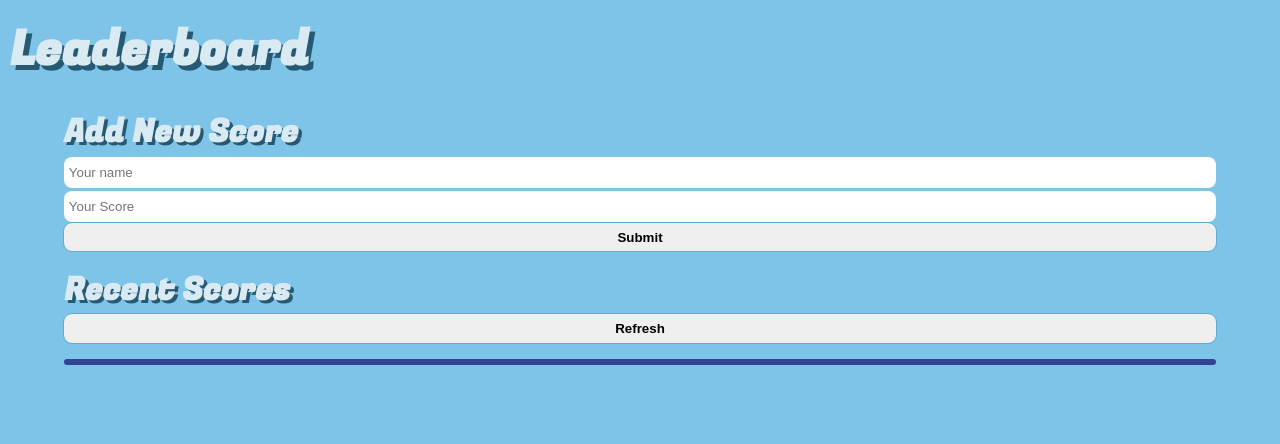
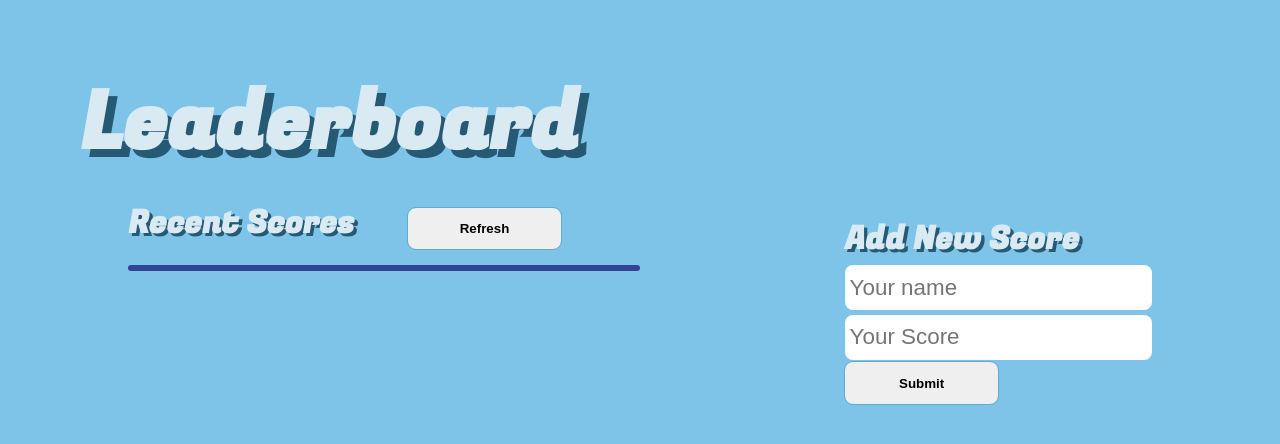
Before and after one commit to CesarHerr/Leaderboard, a website built with webpack: page src/index.html in a window 1280 px wide. Built offline with nearby package versions, Linux system fonts and the light colour scheme.

Commit message:
Add styles for the desktop version

```diff
--- a/src/style.css
+++ b/src/style.css
@@ -109,3 +109,47 @@ button:hover {
 section button:active {
   background-color: rgb(99, 2, 2);
 }
+
+@media only screen and (min-width: 767px) {
+
+  h1 {
+    margin: 1em 0 0 1em;
+    font-size: 5rem;
+  }
+
+  .container {
+    display: flex;
+    flex-direction: row;
+    justify-content: space-between;
+    margin-top: 1em;
+    width: 80%;
+  }
+
+  section {
+    min-width: 400px;
+    margin-top: 1em;
+    width: 50%;
+    order: 1;
+  }
+
+  form {
+    order: 2;
+    width: 30%;
+  }
+
+  form input {
+    padding: 0.6rem 0.3rem;
+    font-size: 1.4rem;
+  }
+
+  button {
+    width: 50%;
+    padding: 1em 0.5em;
+
+  }
+
+  section button {
+    width: 30%;
+    margin-left: 4em;
+  }
+}
```
Also changed, not shown: dist/main.js.
